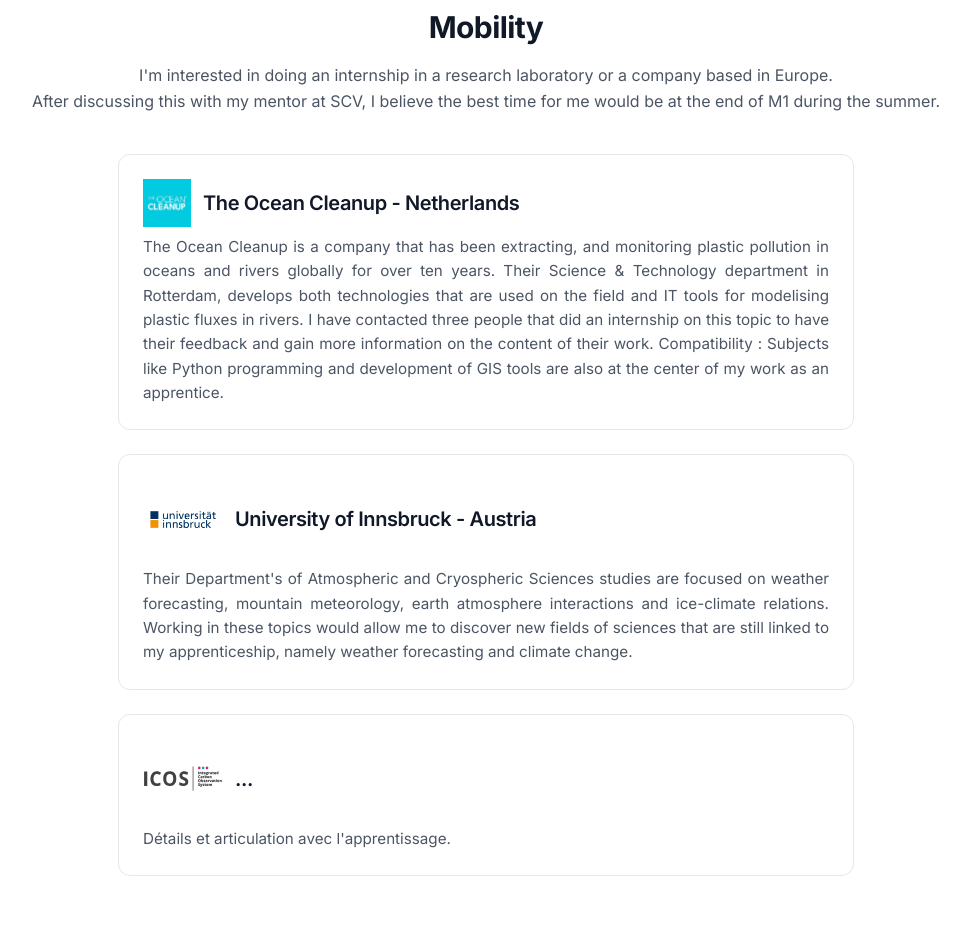
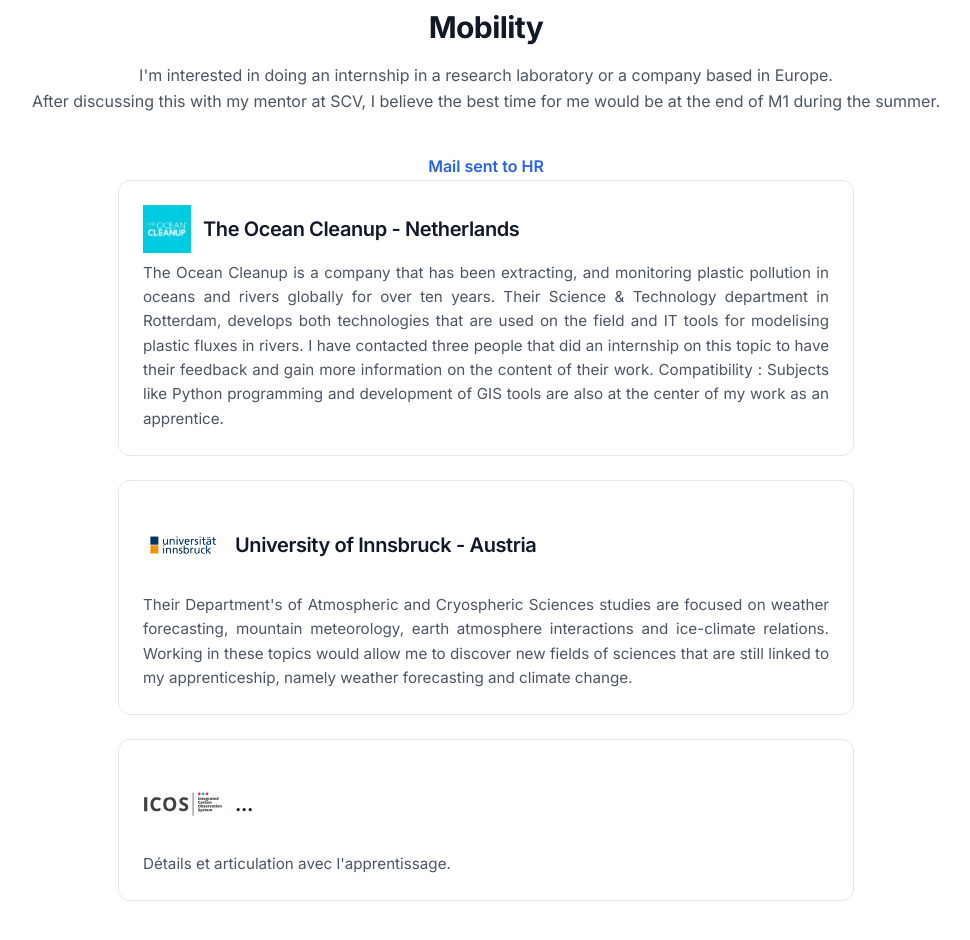
Before and after one commit to loic-harmant/loic-harmant.github.io, a plain HTML site: page index.html in a window 1280 px wide. Shown: the part 2921-3861 px from the top of the page, without its empty margins (154-1124 px from the left). Drawn offline with Linux system fonts and the light colour scheme.

Commit message:
Update index.html

```diff
--- a/index.html
+++ b/index.html
@@ -219,7 +219,7 @@
       <h2>Mobility</h2>
       <p class="section-subtitle">I'm interested in doing an internship in a research laboratory or a company based in Europe.<br>
         After discussing this with my mentor at SCV, I believe the best time for me would be at the end of M1 during the summer.</p>
-
+      <a href="images/capture_ecran_mail_rh.jpg" target="_blank" class="doc-link">Mail sent to HR</a>
       <div class="mobility-list">
         <article class="mobility-item">
           <div class="engagement-header">
```
